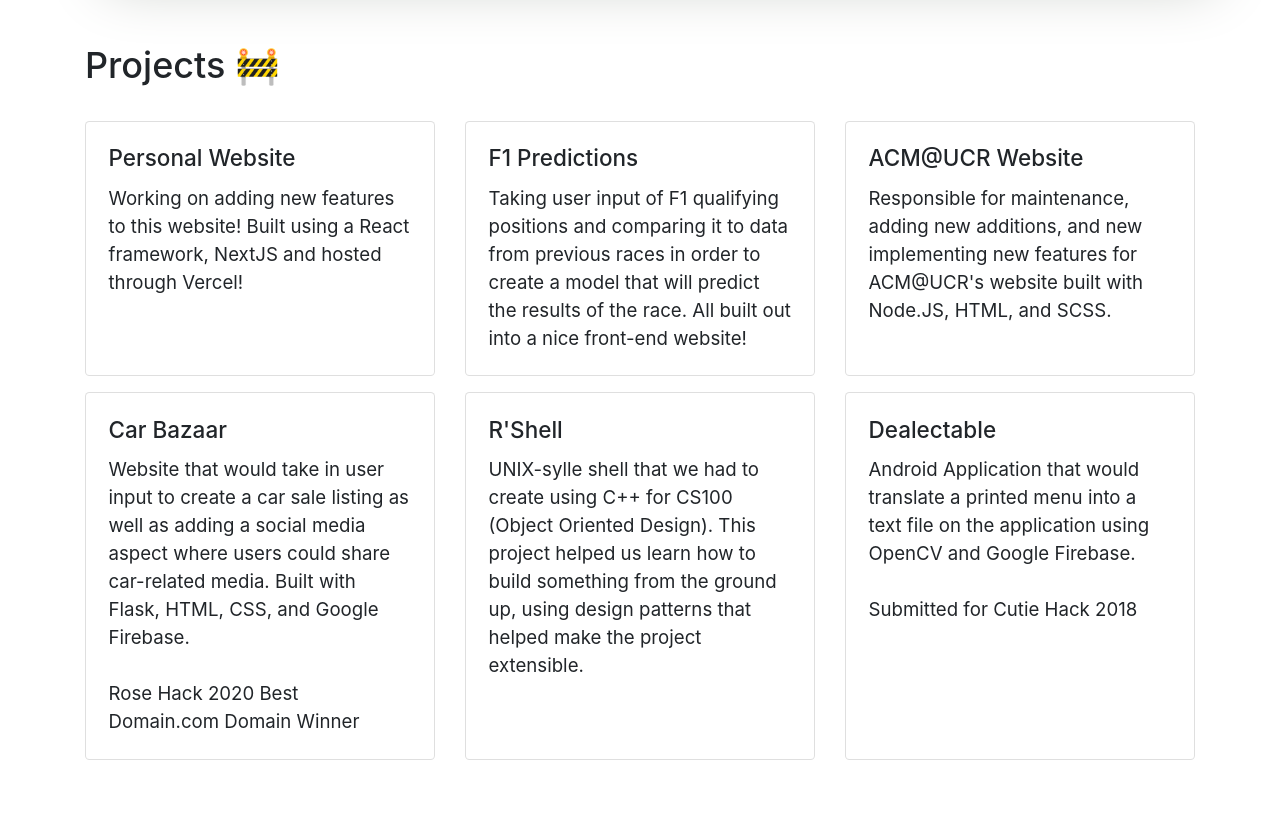
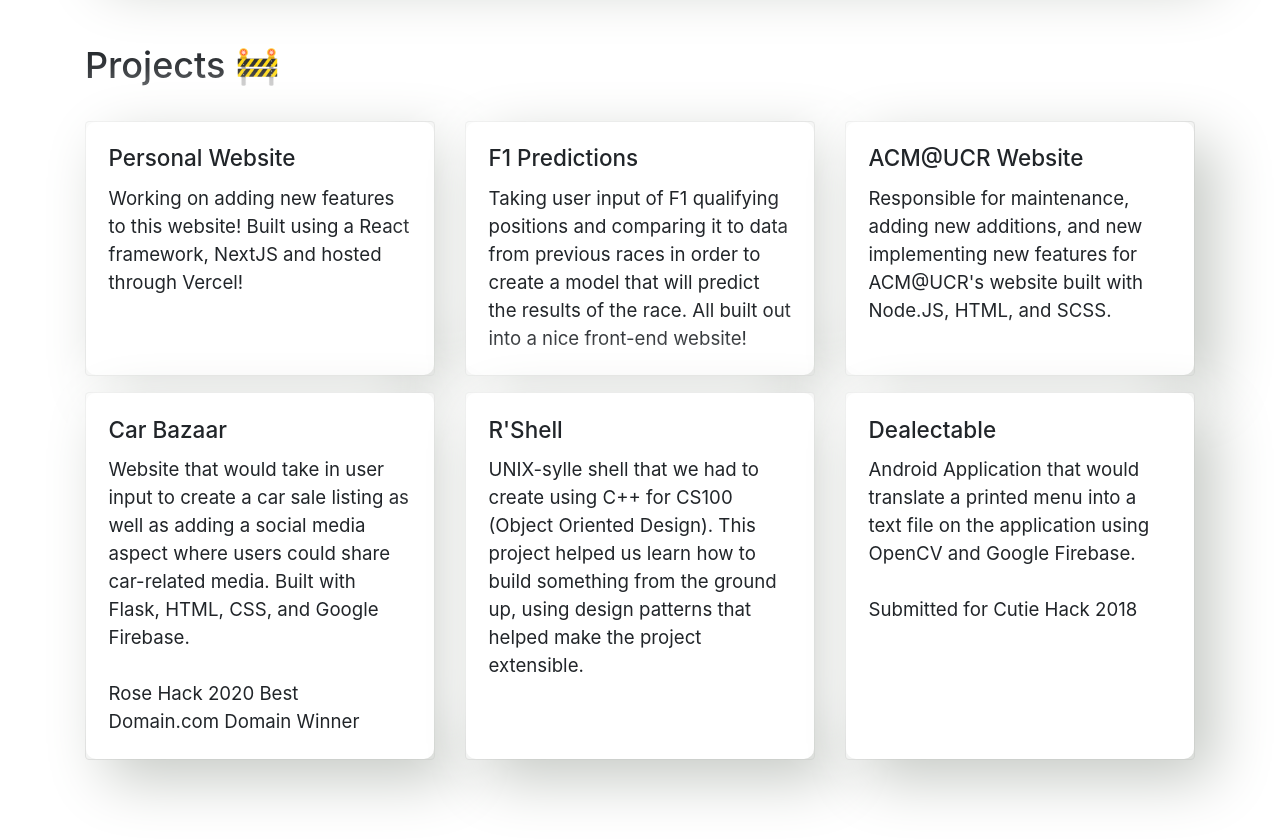
Before and after one commit to DanialBeg/Portfolio, a Next.js app: page / in a window 1280 px wide. Shown: the part 1540-2380 px from the top of the page. Built offline with nearby package versions, Linux system fonts and the light colour scheme.

Commit message:
Adding box shadow for cards

```diff
--- a/styles/global.css
+++ b/styles/global.css
@@ -61,6 +61,12 @@
   border-radius: 10px;
 }
 
+.card-body {
+  box-shadow:  20px 20px 60px #c5c9c4,
+             -20px -20px 60px #ffffff;
+  border-radius: 10px;
+}
+
 .accordion > .card > .card-header {
   background-color: #ffffff !important;
   font-size: 14pt;
```
